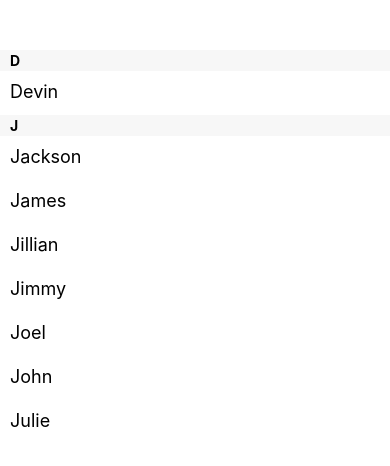
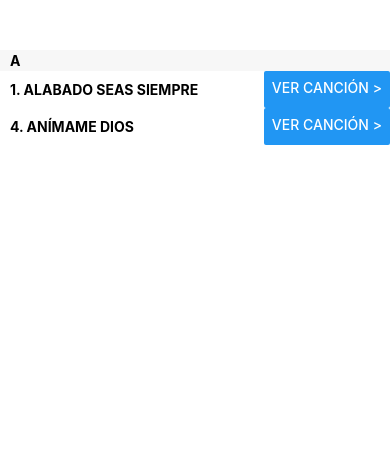
Before and after one commit to ICI-Cancionero/gedeon-app-mobile, a React Native app: screen / in a window 390 px wide. Shown: the top 466 px of the page. Built offline with nearby package versions, Linux system fonts and the light colour scheme.

Commit message:
listing songs from JSON and display titles with button

```diff
--- a/App.js
+++ b/App.js
@@ -1,25 +1,61 @@
 import React from 'react';
-import { StyleSheet, Text, View, Image, SectionList } from 'react-native';
+import { StyleSheet, Text, View, SectionList, Button } from 'react-native';
+import songsDB from './songs.json';
 
 export default class App extends React.Component {
+  getSongsTitlesFromInitial (initial) {
+    return songsDB.songs.filter((song) => {
+      return song.title.charAt(0) == initial
+    })
+  }
+
+  getSongsSection () {
+    let initials = songsDB.songs.map((song) => {
+      return song.title.charAt(0);
+    });
+    let uniqueInitials = [...new Set(initials)];
+    return uniqueInitials.map((initial) => {
+      return {
+        initial: initial,
+        data: this.getSongsTitlesFromInitial(initial)
+      }
+    });
+  }
+
   render() {
     return (
-      <SectionListBasics />
+      <SongsList songsSection={this.getSongsSection()} />
     );
   }
 }
 
-class SectionListBasics extends React.Component {
+class SongsList extends React.Component {
+  constructor(props) {
+    super(props);
+  }
+
+  renderItem ({item}) {
+    return (
+      <View style={{flexDirection: 'row'}}>
+        <Text style={styles.title}>{item.id}. {item.title}</Text>
+        <Button style={{flex: 1}} title="Ver Canción >"></Button>
+      </View>
+    );
+  }
+
+  renderSectionHeader ({section}) {
+    return (
+      <Text style={styles.sectionHeader}>{section.initial}</Text>
+    );
+  }
+
   render() {
     return (
       <View style={styles.container}>
         <SectionList
-          sections={[
-            {title: 'D', data: ['Devin']},
-            {title: 'J', data: ['Jackson', 'James', 'Jillian', 'Jimmy', 'Joel', 'John', 'Julie']},
-          ]}
-          renderItem={({item}) => <Text style={styles.item}>{item}</Text>}
-          renderSectionHeader={({section}) => <Text style={styles.sectionHeader}>{section.title}</Text>}
+          sections={this.props.songsSection}
+          renderItem={this.renderItem}
+          renderSectionHeader={this.renderSectionHeader}
           keyExtractor={(item, index) => index}
         />
       </View>
@@ -41,9 +77,17 @@ const styles = StyleSheet.create({
     fontWeight: 'bold',
     backgroundColor: 'rgba(247,247,247,1.0)',
   },
-  item: {
+  title: {
     padding: 10,
-    fontSize: 18,
-    height: 44,
+    fontSize: 14,
+    flexWrap: 'wrap',
+    flex: 1,
+    fontWeight: 'bold'
   },
+  content: {
+    padding: 10,
+    fontSize: 12,
+    flexWrap: 'wrap',
+    flex: 1
+  }
 })
--- /dev/null
+++ b/songs.json
@@ -0,0 +1,14 @@
+{
+    "songs": [
+        {
+            "id": 1,
+            "title": "ALABADO SEAS SIEMPRE",
+            "content": "Juntos cantemos al Señor con alegría, cantemos a nuestro protector y Salvador entremos en su presencia con gratitud, y cantemos himnos en su honor.\n\nPorque el Señor es Dios grande, el Gran Rey, tiene en su mano las regiones más, profundas de la tierra, suyas son las más altas montañas, el mar le pertenece pues él lo formó, uoh, oh,oh,oh.oh.\n\nDémosle todo nuestro corazón, con temor reverente y con amor, busquemos siempre hacer su voluntad nuestra luz como un faro brillará.\n\nBendito seas Señor, único Dios, quiero alabarte mientras viva, eres mi amigo fiel. En ti encuentro plenitud de toda Gracia ¡alabado seas siempre, por los siglos de los siglos! Amén, amén, amén.\n\nJuntos cantemos al Señor con alegría, cantemos a nuestro protector y Salvador entremos en su presencia con gratitud, y cantemos himnos en su honor.\n\nPorque el Señor nos ha dado un Espíritu de amor, de buen juicio y de Poder, en Cristo nos dio Salvación\n\n¡Alabado seas siempre, por los siglos de los siglos! ¡AMEN!"
+        },
+        {
+            "id": 4,
+            "title": "ANÍMAME DIOS",
+            "content": "Anímame Dios y dejame seguir..."
+        }
+    ]
+}
```
